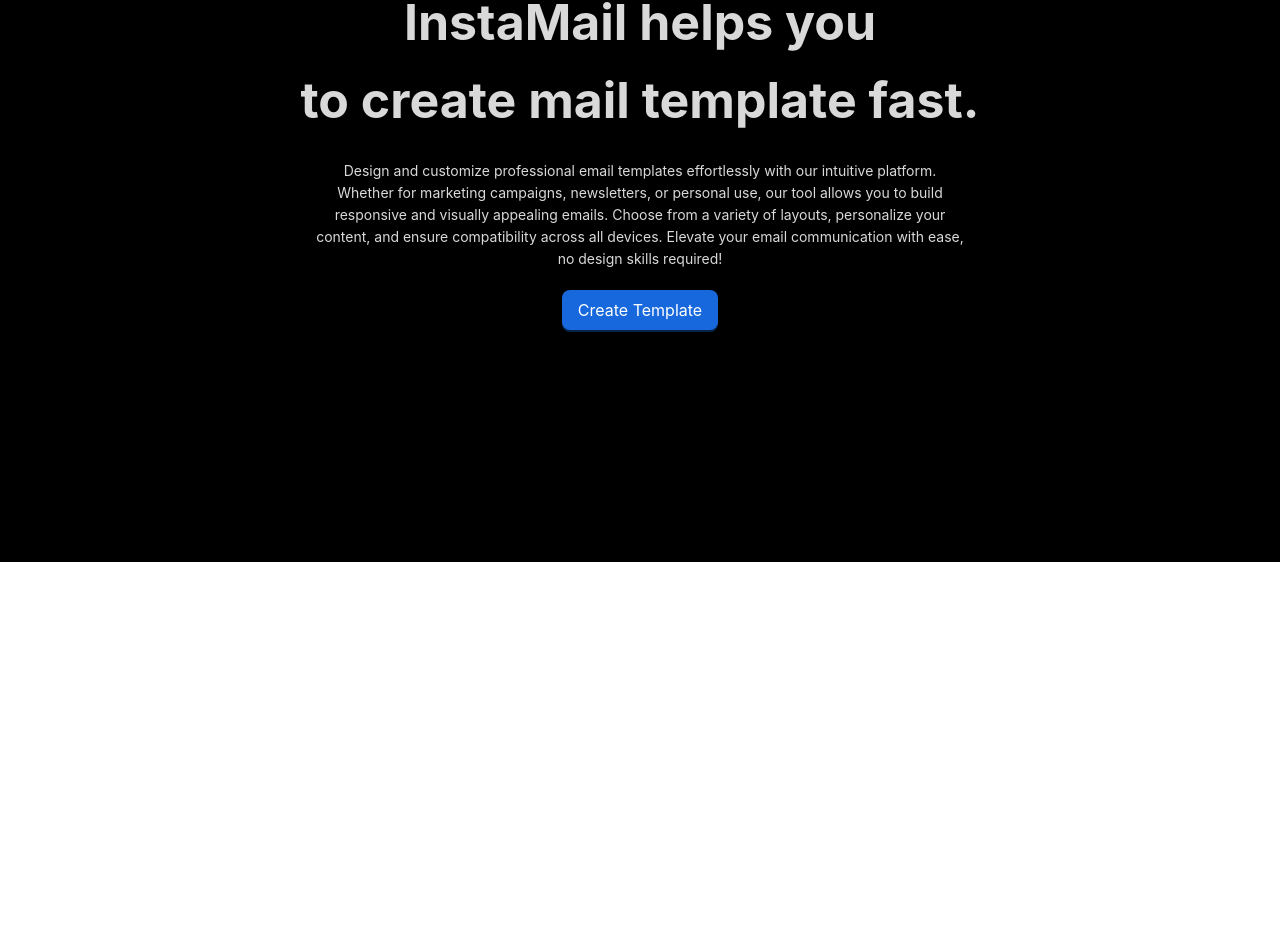
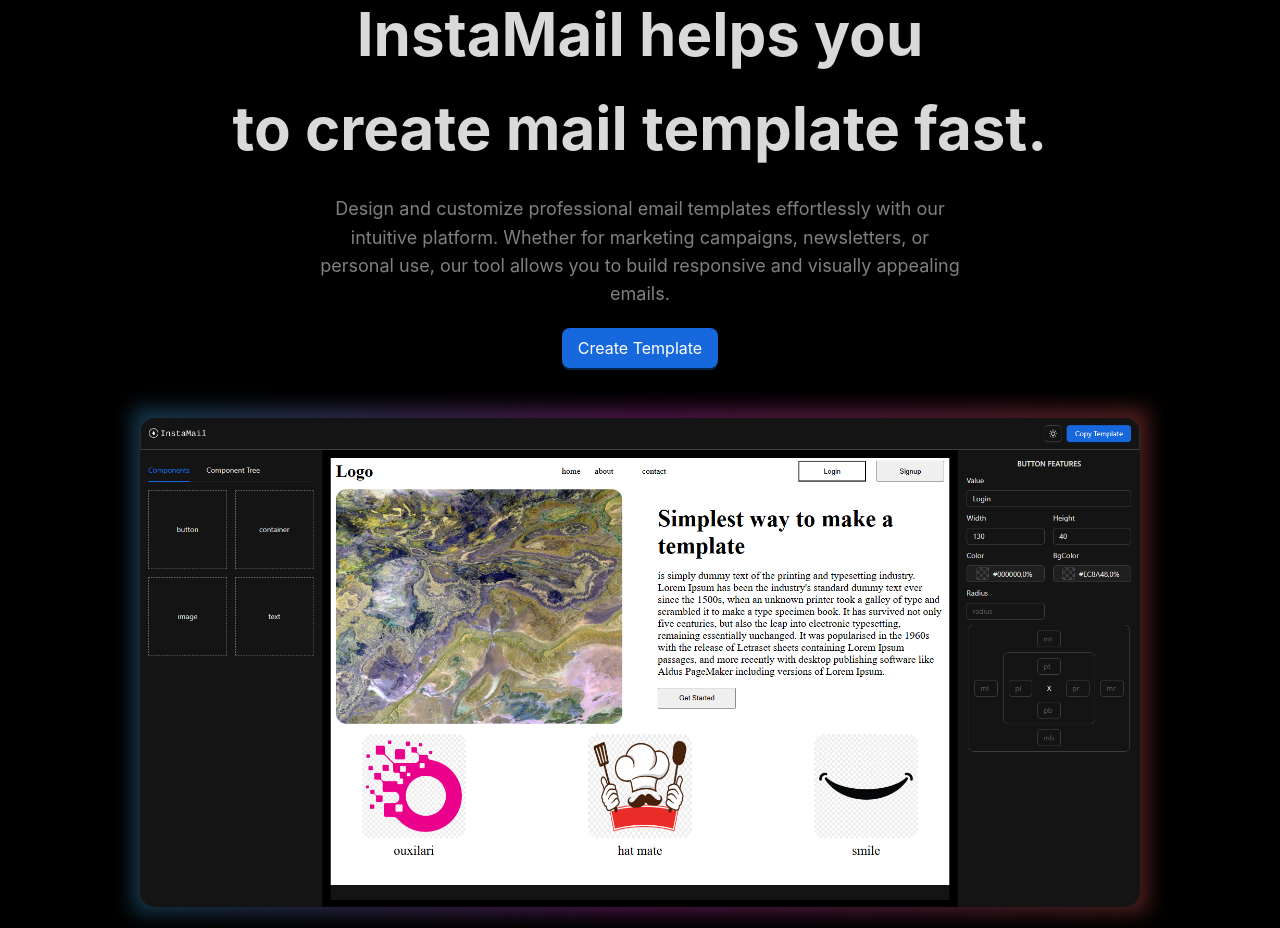
Before and after one commit to Yoftahe1/InstaEmail, a React (Vite) app: page / in a window 1280 px wide. Shown: the part 238-1166 px from the top of the page. Before the commit the page ends 800 px from the top, so only its background shows below. Built offline with nearby package versions, Linux system fonts and the light colour scheme.

Commit message:
landing page

```diff
--- a/src/pages/landing/landing.module.css
+++ b/src/pages/landing/landing.module.css
@@ -1,5 +1,6 @@
 .landing {
-  height: 100vh;
+  /* height: 100vh;
+  overflow: hidden; */
 }
 
 .header {
@@ -7,10 +8,14 @@
   padding: 16px;
   border-bottom: 1px solid #d9d9d9;
   z-index: 1;
+  position: sticky;
+  top: 0;
+  left: 0;
+  right: 0;
 }
 
 .body {
-  height: 75%;
+  padding-top: 100px;
 }
 
 .tag {
@@ -28,12 +33,40 @@
 }
 
 .title {
-  font-size: 50px;
+  font-size: 60px;
   font-weight: bold;
   text-align: center;
 }
 
 .desc {
   width: 650px;
+  font-size: large;
   text-align: center;
+  color: grey;
 }
+
+.imgContainer{
+  height: 510px;
+  position: relative;
+  display: flex;
+  flex-direction: column;
+  align-items: center;
+  margin-top: 30px;
+}
+
+.img {
+  width: 1000px;
+  border-radius: 15px;
+  z-index: 100;
+}
+
+.gradient {
+  width: 1015px;
+  height: 505px;
+  position: absolute;
+  top: -10px;
+  background-image: linear-gradient(to right, #44BCFF, #FF44EC, #FF675E);
+  filter: blur(10px);
+  opacity: 0.3;
+  /* display: inline-block; */
+}
--- a/src/pages/landing/landing.tsx
+++ b/src/pages/landing/landing.tsx
@@ -3,6 +3,7 @@
 import { Button, Flex, Layout, Typography, theme } from "antd";
 
 import Logo from "../../components/logo";
+import Image from "../../assets/insta1.png";
 import ThemeButton from "../../components/theme-button";
 
 import styles from "./landing.module.css";
@@ -12,7 +13,7 @@
 const Landing = () => {
   const navigate = useNavigate();
   const {
-    token: { colorBgContainer,colorBorder },
+    token: { colorBgContainer, colorBorder },
   } = theme.useToken();
 
   function handleNavigation() {
@@ -56,13 +57,15 @@
           Design and customize professional email templates effortlessly with
           our intuitive platform. Whether for marketing campaigns, newsletters,
           or personal use, our tool allows you to build responsive and visually
-          appealing emails. Choose from a variety of layouts, personalize your
-          content, and ensure compatibility across all devices. Elevate your
-          email communication with ease, no design skills required!
+          appealing emails.
         </Text>
         <Button type="primary" size="large" onClick={handleNavigation}>
           Create Template
         </Button>
+        <div className={styles.imgContainer}>
+          <img src={Image} className={styles.img} />
+          <div className={styles.gradient} />
+        </div>
       </Flex>
     </Layout>
   );
```
Also changed, not shown: src/functions/generateJSX.tsx (added, +108 -0 lines), src/pages/dashboard/components/hover.tsx (added, +26 -0 lines), src/assets/insta2.png (added).
